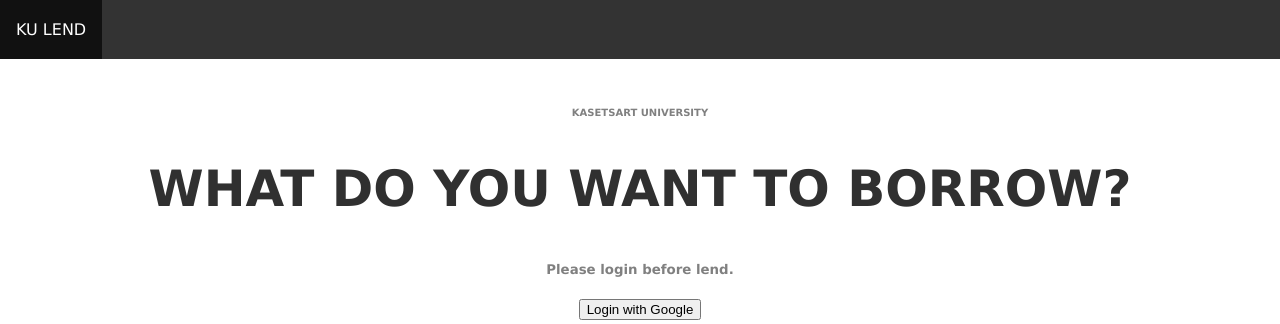
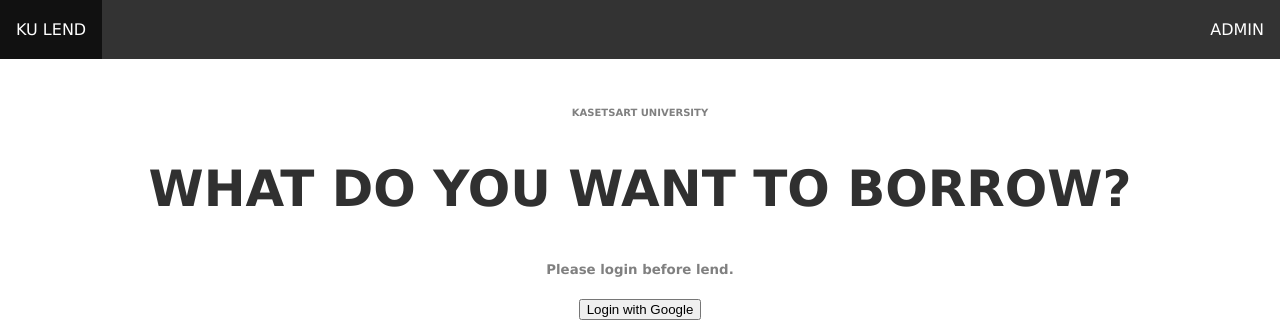
Before and after one commit to ChanunyaO/KU-Lend, a Django app: page / in a window 1280 px wide. Shown: the top 324 px of the page. Run offline with Django 3.2, Linux system fonts and the light colour scheme; data that the repository does not hold is empty; some libraries are stand-ins or nearby versions.

Commit message:
update site button

```diff
--- a/ku_lend/templates/ku_lend/index.html
+++ b/ku_lend/templates/ku_lend/index.html
@@ -154,9 +154,8 @@ li a:hover {
 {% if user.is_authenticated %}
 
   <li style="float:right"><a href="https://kulend.herokuapp.com/profile/">PROFILE</a></li>
-  <li style="float:right"><a href="https://kulend.herokuapp.com/admin/">ADMIN</a></li>
-
 {% endif %}
+<li style="float:right"><a href="https://kulend.herokuapp.com/admin/">ADMIN</a></li>
 </ul>
 
 
--- a/ku_lend/templates/ku_lend/profile.html
+++ b/ku_lend/templates/ku_lend/profile.html
@@ -146,13 +146,11 @@ img {vertical-align: middle;}
 <center>
 <ul>
   <li><a class="active" href="https://kulend.herokuapp.com/">KU LEND</a></li>
-       {% load socialaccount %}
+  {% load socialaccount %}
 {% if user.is_authenticated %}
-
   <li style="float:right"><a href="https://kulend.herokuapp.com/profile/">PROFILE</a></li>
-  <li style="float:right"><a href="https://kulend.herokuapp.com/admin/">ADMIN</a></li>
-
 {% endif %}
+<li style="float:right"><a href="https://kulend.herokuapp.com/admin/">ADMIN</a></li>
 
 </ul>
 <br>
```
